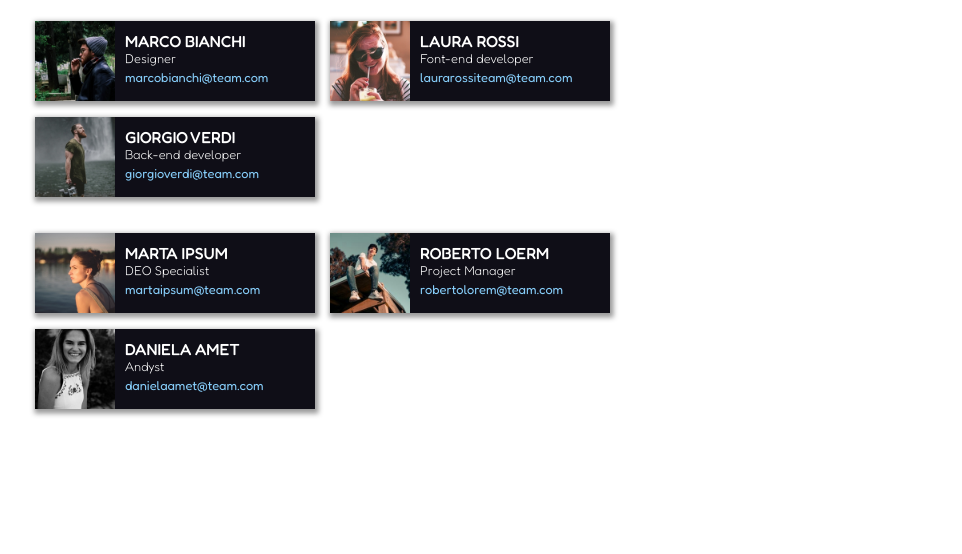
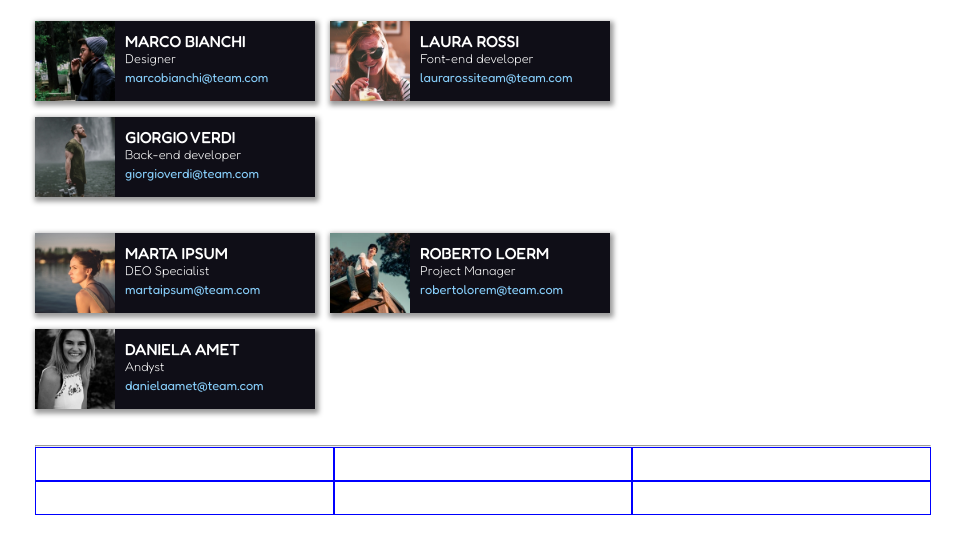
Before and after one commit to DanieleCascio-dev/html-css-float-cards, a plain HTML site: page index.html in a window 1280 px wide. Shown: the part 170-724 px from the top of the page, without its empty margins (157-1119 px from the left). Drawn offline with Linux system fonts and the light colour scheme.

Commit message:
add: .row-container, add grid

```diff
--- a/css/style.css
+++ b/css/style.css
@@ -58,7 +58,7 @@ h1 {
 
 .card {
   float: left;
-  width: calc((100% / 3) - 45px);
+  width: calc((100% / 3) - 15px);
   min-width: 280px;
   /* max-width: 350px; */
   margin-bottom: 1rem;
@@ -98,3 +98,11 @@ h1 {
   font-size: 0.8rem;
 }
 /* /MAIN */
+
+/* grid */
+.col {
+  float: left;
+  width: calc(100% / 3);
+  padding: 1rem;
+  border: 1px solid blue;
+}
--- a/index.html
+++ b/index.html
@@ -30,7 +30,7 @@
       <!-- Main -->
       <main>
         <!-- First row -->
-
+        <div class="row-container">
           <div class="row clearfix">
             <div class="card clearfix">
               <img class="float-img" src="img/img/male1.png" alt="" />
@@ -58,9 +58,9 @@
             </div>
           </div>
 
-            <!--/ First row -->
+          <!--/ First row -->
 
-            <!-- Second row -->
+          <!-- Second row -->
 
           <div class="row clearfix">
             <div class="card clearfix">
@@ -86,12 +86,21 @@
                 <p class="work">Andyst</p>
                 <a href="" class="email">danielaamet@team.com</a>
               </div>
-
-            <!-- /Second row -->
-
-
-
-
+            </div>
+          </div>
+        </div>
+        <!-- /Second row -->
+        <hr />
+        <!-- Grid -->
+        <div class="grid clearfix">
+          <div class="col"></div>
+          <div class="col"></div>
+          <div class="col"></div>
+          <div class="col"></div>
+          <div class="col"></div>
+          <div class="col"></div>
+        </div>
+        <!-- /Grid -->
       </main>
       <!-- /Main -->
     </div>
```
